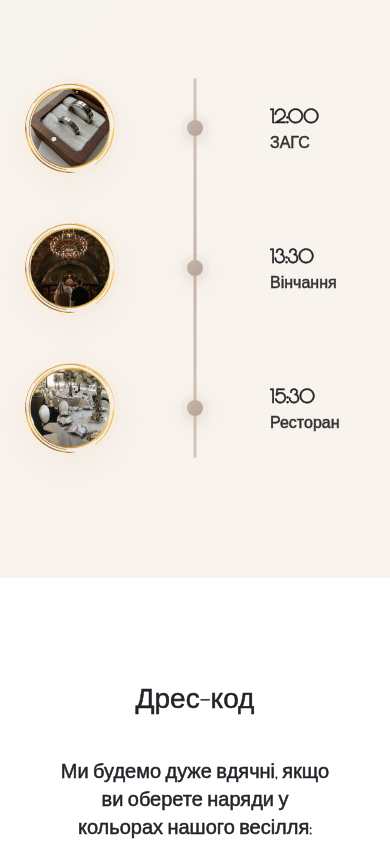
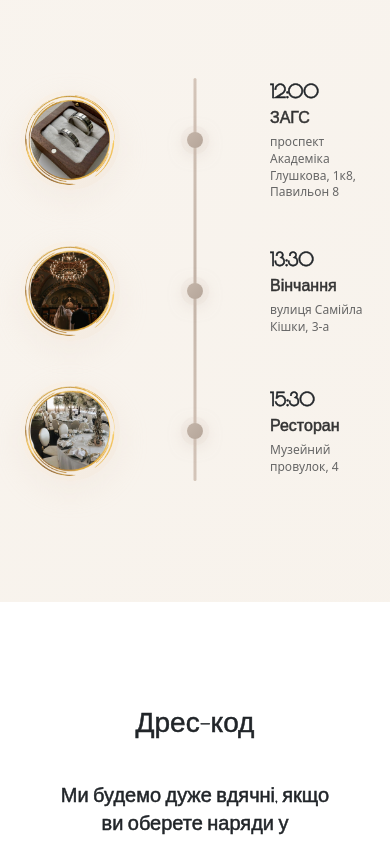
Before and after one commit to AndrewT003/site-wedding, a React (Create React App) app in the folder frontend/: page / in a window 390 px wide. Shown: the part 1940-2781 px from the top of the page. Built offline with nearby package versions, Linux system fonts and the light colour scheme; a web font is replaced by a local one.

Commit message:
last_version

```diff
--- a/frontend/src/components/quastions.js
+++ b/frontend/src/components/quastions.js
@@ -125,7 +125,7 @@ function Quastions() {
                         <div className="quastion_item">
                             <label className="quastion_label">Що будете пити?</label>
                             <div className="quastion_checkbox_group">
-                                {['Вино', 'Шампанське','Горілка', 'Коньяк','Віскі', 'Сік', 'Вода'].map(drink => (
+                                {['Вино', 'Шампанське','Горілка', 'Коньяк', 'Безалкогольні напої'].map(drink => (
                                     <label key={drink} className="checkbox_option">
                                         <input
                                             type="checkbox"
--- a/frontend/src/components/timing.js
+++ b/frontend/src/components/timing.js
@@ -24,6 +24,7 @@ function Timing(){
                     <div className="timeline-content">
                         <div className="time">12:00</div>
                         <div className="label">ЗАГС</div>
+                        <div className="address">проспект Академіка Глушкова, 1к8, Павильон 8</div>
                     </div>
                 </div>
 
@@ -37,6 +38,7 @@ function Timing(){
                     <div className="timeline-content">
                         <div className="time">13:30</div>
                         <div className="label">Вінчання</div>
+                        <div className="address">вулиця Самійла Кішки, 3-a</div>
                     </div>
                 </div>
 
@@ -50,6 +52,7 @@ function Timing(){
                     <div className="timeline-content">
                         <div className="time">15:30</div>
                         <div className="label">Ресторан</div>
+                        <div className="address">Музейний провулок, 4</div>
                     </div>
                 </div>
 
--- a/frontend/src/static/style/timing.css
+++ b/frontend/src/static/style/timing.css
@@ -122,6 +122,13 @@
     color: #333;
 }
 
+.address {
+    font-size: 14px;
+    color: #666;
+    margin-top: 8px;
+    line-height: 1.4;
+}
+
 /* Адаптивність для мобільних */
 @media (max-width: 768px) {
     .timing {
@@ -153,4 +160,9 @@
     .label {
         font-size: 16px;
     }
+
+    .address {
+        font-size: 12px;
+        margin-top: 5px;
+    }
 }
```
